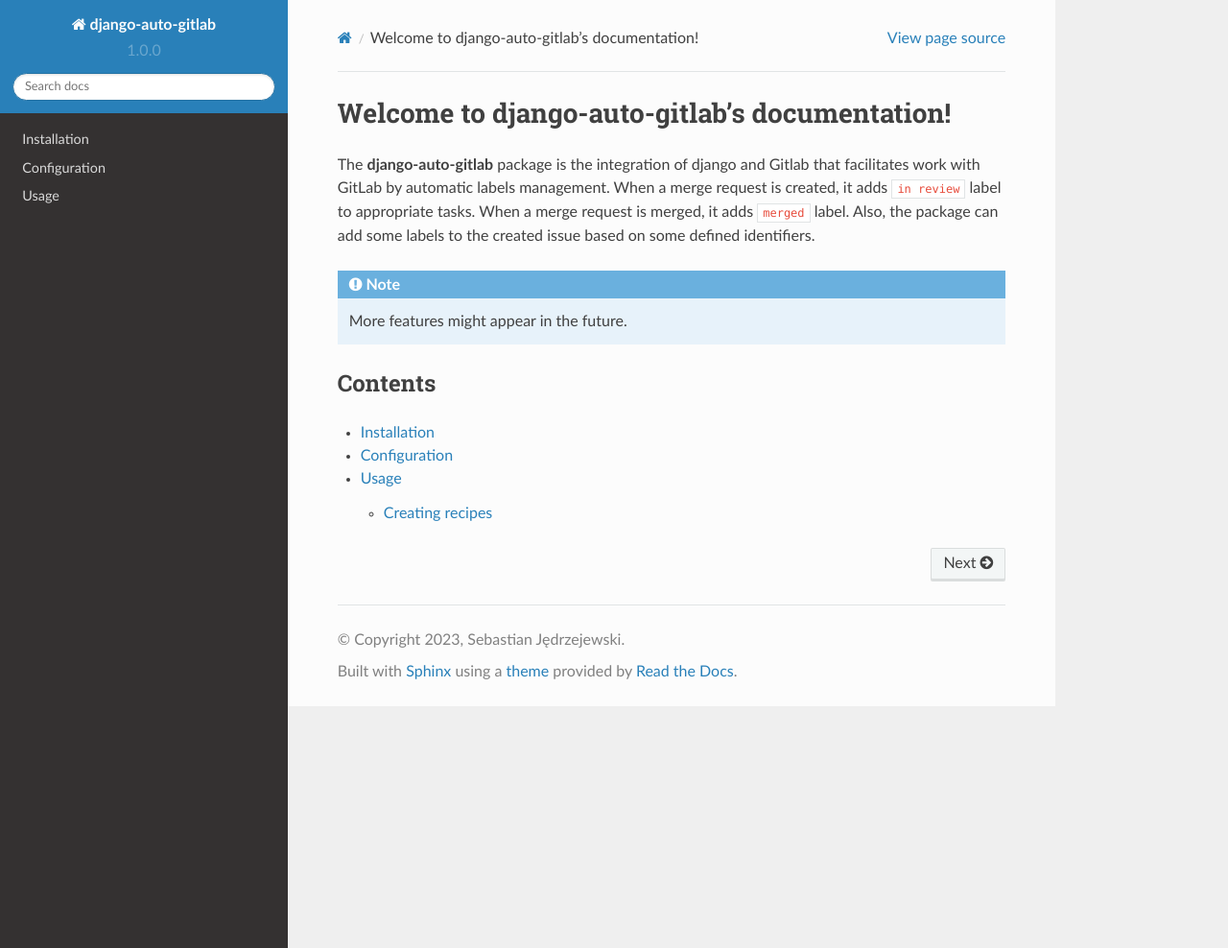
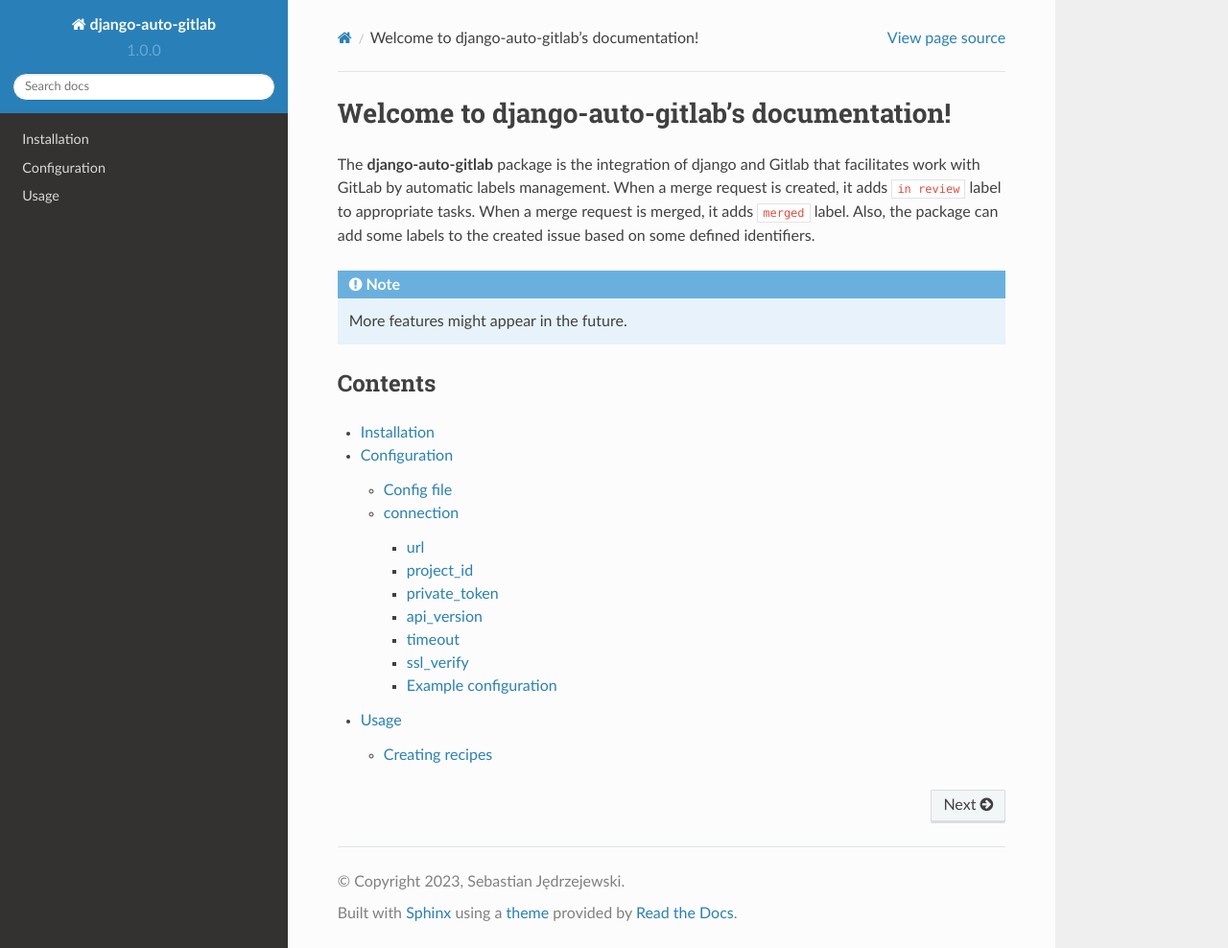
Before and after one commit to sebastian-jedrzejewski/django-auto-gitlab, a Sphinx documentation site: the page built from docs/source/index.rst, in a window 1280 px wide and 988 px high. Shown: the whole window at 96% size. Built offline with Sphinx 7.4.7 and the Read the Docs theme 2.0.0, drawn with Linux system fonts in a browser that asks for light colours; some of the changed lines change nothing that is shown.

Commit message:
Docs configuration connection added

```diff
--- a/docs/source/conf.py
+++ b/docs/source/conf.py
@@ -27,6 +27,8 @@
 
 templates_path = ["_templates"]
 
+pygments_style = 'sphinx'
+
 # -- Options for HTML output
 
 html_theme = "sphinx_rtd_theme"
--- a/docs/source/configuration.rst
+++ b/docs/source/configuration.rst
@@ -1,2 +1,99 @@
 Configuration
 =============
+
+Config file
+-----------
+
+All config information must be added to ``.gitlab-config.yml`` file. The file must be located
+in root django project directory (same as defined in ``settings.BASE_DIR``) and it is **required**
+so that anything works. In the file one has to include such information as url to the GitLab site,
+project id, api token, labels names/ids etc. All possible options (some are required, some optional)
+with example usages you can find below.
+
+connection
+----------
+
+**Required**: ``true``
+**Type**: ``object``
+
+``connection`` object defines some essential information that are needed to connect with appropriate
+Gitlab instance and use appropriate project there. Inside ``connection`` one can include such options:
+
+url
+~~~
+
+**Required**: ``true``
+**Type**: ``string``
+
+Url to the Gitlab instance. For example: ``"https://gitlab.com"``
+
+project_id
+~~~~~~~~~~
+
+**Required**: ``true``
+**Type**: ``integer``
+
+Id of the Gitlab project you're currently working on. It is usually displayed in the project main page.
+
+private_token
+~~~~~~~~~~~~~
+
+**Required**: ``true``
+**Type**: ``string`` or ``object``
+
+Project access token that will be used to authenticate to GitLab. You can add one in *Settings >> Access Tokens*.
+Select ``api`` as a scope to grant access to api.
+
+There are 2 ways of defining it. You can either type it directly as a string or (using ``env`` keyword)
+give the environment variable name that will hold the token. The second way is the recommended one.
+
+**Examples**:
+
+.. code-block:: yaml
+
+    private_token: "project_access_token"
+
+.. code-block:: yaml
+    private_token:
+        env: "GITLAB_PROJECT_TOKEN"
+
+api_version
+~~~~~~~~~~~
+
+**Required**: ``false``
+**Default**: ``4``
+**Type**: ``string``
+
+Api version used by GitLab.
+
+timeout
+~~~~~~~
+
+**Required**: ``false``
+**Default**: ``10``
+**Type**: ``integer``
+
+Maximal number of seconds the application will wait until GitLab response.
+
+ssl_verify
+~~~~~~~~~~
+
+**Required**: ``false``
+**Default**: ``true``
+**Type**: ``bool``
+
+Whether SSL certificates should be validated.
+
+Example configuration
+~~~~~~~~~~~~~~~~~~~~~
+
+.. code-block:: yaml
+
+    connection:
+        url: "https://gitlab.com"
+        project_id: 123
+        private_token:
+            env: "GITLAB_PROJECT_TOKEN"
+        api_version: "4"
+        timeout: 20
+        ssl_verify: true
--- a/docs/source/install.rst
+++ b/docs/source/install.rst
@@ -10,6 +10,7 @@
 2. Add ``auto_gitlab`` app to the ``INSTALLED_APPS`` in Django ``settings.py``:
 
 .. code-block:: python
+
     INSTALLED_APPS = [
         "...",
         "auto_gitlab",
```
